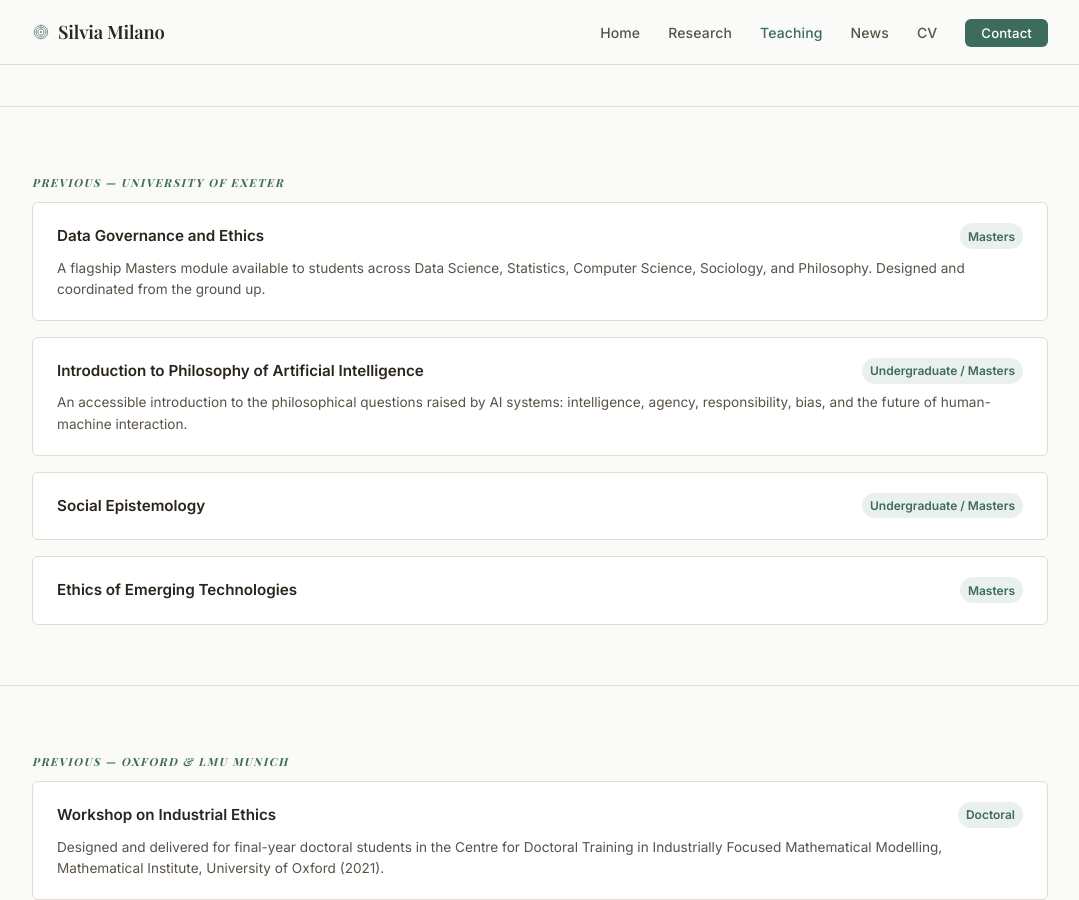
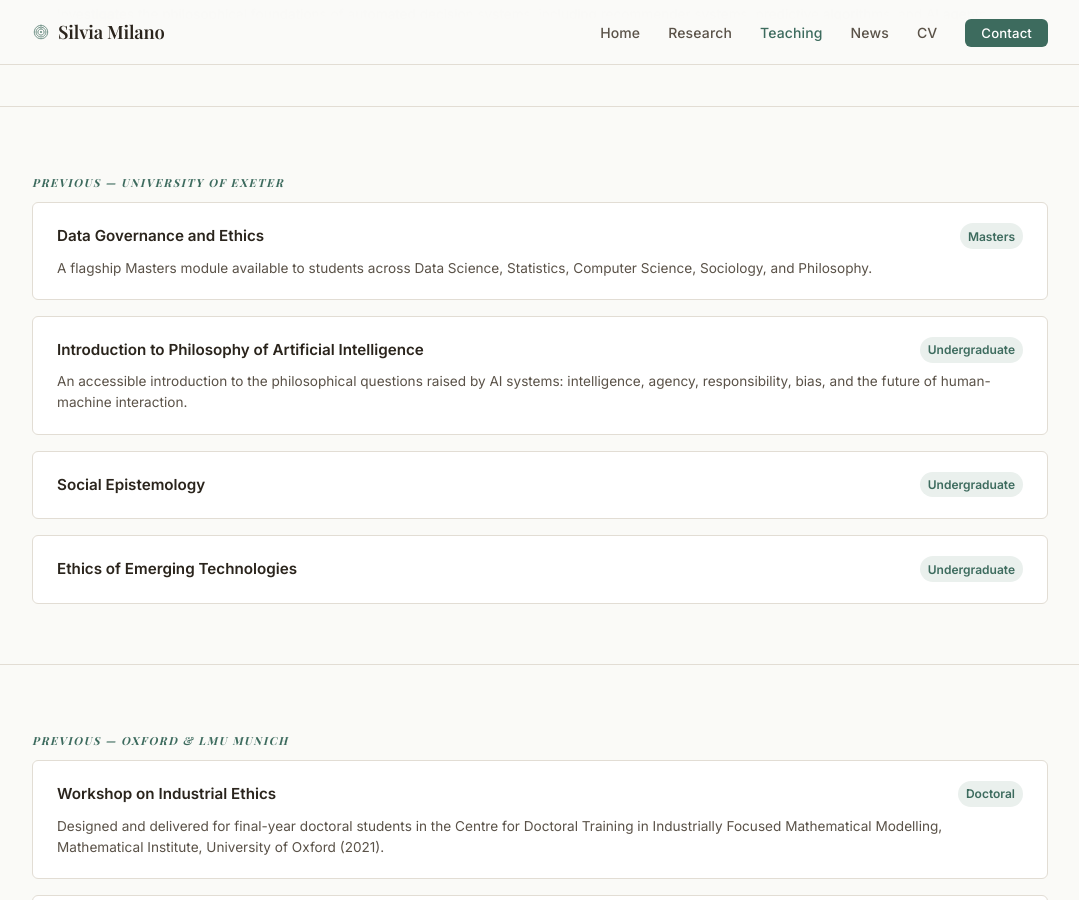
Before and after one commit to capt-c/silvia-milano-website, a Jekyll site: the page built from silvia-milano-site/teaching.html, in a window 1280 px wide and 900 px high, scrolled down 763 px. Shown: the whole window, without its empty margins (100-1179 px from the left). Built offline with Jekyll 4.4.1, drawn with Linux system fonts in a browser that asks for light colours; some web fonts are replaced.

Commit message:
Update teaching.html

```diff
--- a/silvia-milano-site/teaching.html
+++ b/silvia-milano-site/teaching.html
@@ -48,20 +48,20 @@ description: "Teaching by Silvia Milano at TU Munich and previously at the Unive
       <div class="course-item">
         <span class="course-name">Data Governance and Ethics</span>
         <span class="course-level">Masters</span>
-        <p class="course-desc">A flagship Masters module available to students across Data Science, Statistics, Computer Science, Sociology, and Philosophy. Designed and coordinated from the ground up.</p>
+        <p class="course-desc">A flagship Masters module available to students across Data Science, Statistics, Computer Science, Sociology, and Philosophy.</p>
       </div>
       <div class="course-item">
         <span class="course-name">Introduction to Philosophy of Artificial Intelligence</span>
-        <span class="course-level">Undergraduate / Masters</span>
+        <span class="course-level">Undergraduate</span>
         <p class="course-desc">An accessible introduction to the philosophical questions raised by AI systems: intelligence, agency, responsibility, bias, and the future of human-machine interaction.</p>
       </div>
       <div class="course-item">
         <span class="course-name">Social Epistemology</span>
-        <span class="course-level">Undergraduate / Masters</span>
+        <span class="course-level">Undergraduate</span>
       </div>
       <div class="course-item">
         <span class="course-name">Ethics of Emerging Technologies</span>
-        <span class="course-level">Masters</span>
+        <span class="course-level">Undergraduate</span>
       </div>
     </div>
   </section>
```
